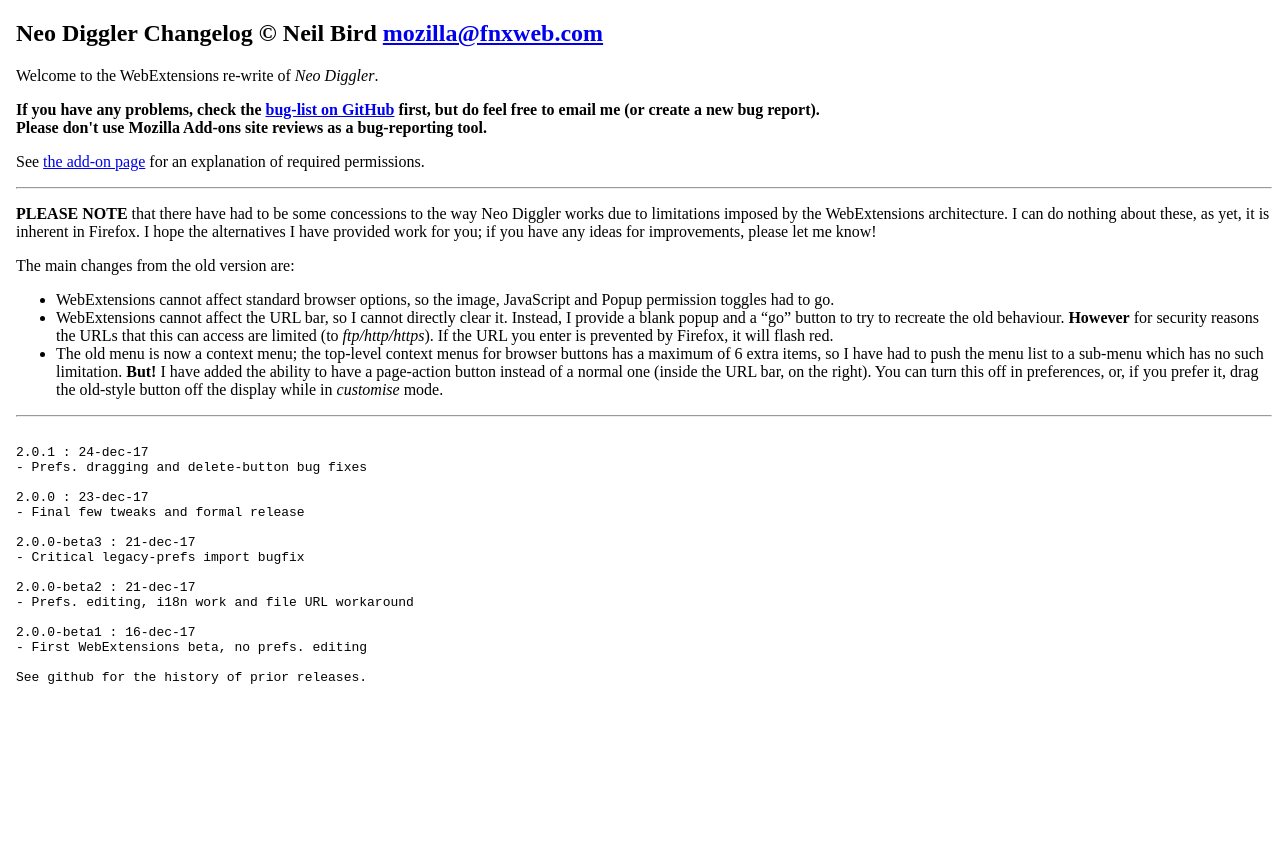
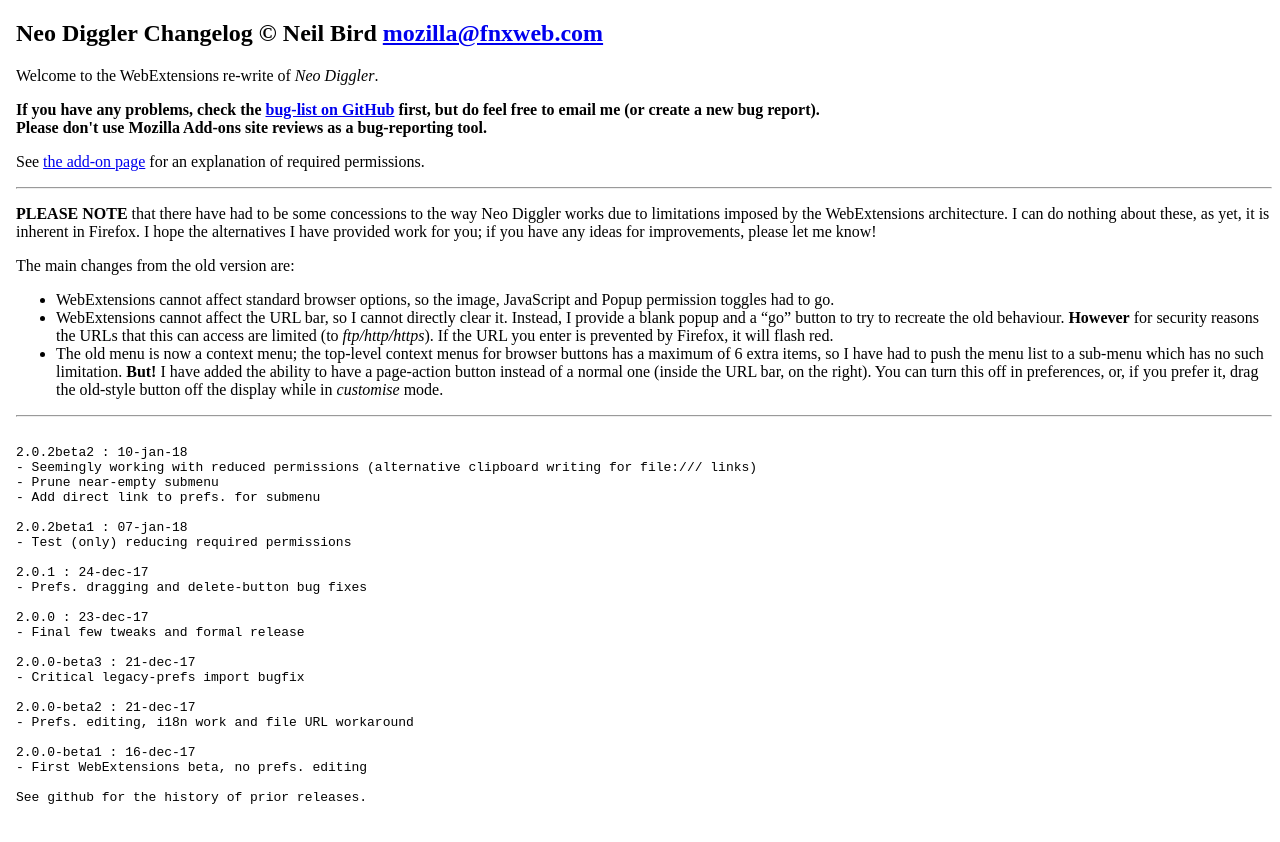
Before and after one commit to fnxweb/neo-diggler, a browser extension: page release/changelog.html in a window 1280 px wide. Before the commit the page ends 800 px from the top, so only its background shows below. Drawn offline with Linux system fonts and the light colour scheme.

Commit message:
Prep. 2.0.2beta2

```diff
--- a/release/changelog.html
+++ b/release/changelog.html
@@ -49,6 +49,14 @@
     <hr>
     <pre>
 
+2.0.2beta2 : 10-jan-18
+- Seemingly working with reduced permissions (alternative clipboard writing for file:/// links)
+- Prune near-empty submenu
+- Add direct link to prefs. for submenu
+
+2.0.2beta1 : 07-jan-18
+- Test (only) reducing required permissions
+
 2.0.1 : 24-dec-17
 - Prefs. dragging and delete-button bug fixes
 
```
Also changed, not shown: release/manifest.json.
